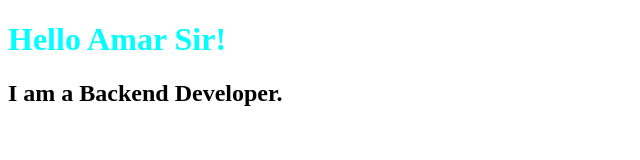
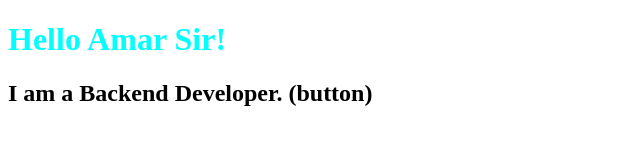
Before and after one commit to amarvaish/new-push, a plain HTML site: page index.html in a window 1280 px wide. Shown: the whole page, without its empty margins (0-640 px from the left). Drawn offline with Linux system fonts and the light colour scheme.

```diff
--- a/index.html
+++ b/index.html
@@ -8,6 +8,6 @@
 </head>
 <body>
     <h1>Hello Amar Sir!</h1>
-    <h2>I am a Backend Developer.</h2>
+    <h2>I am a Backend Developer. (button)</h2>
 </body>
 </html>
```
